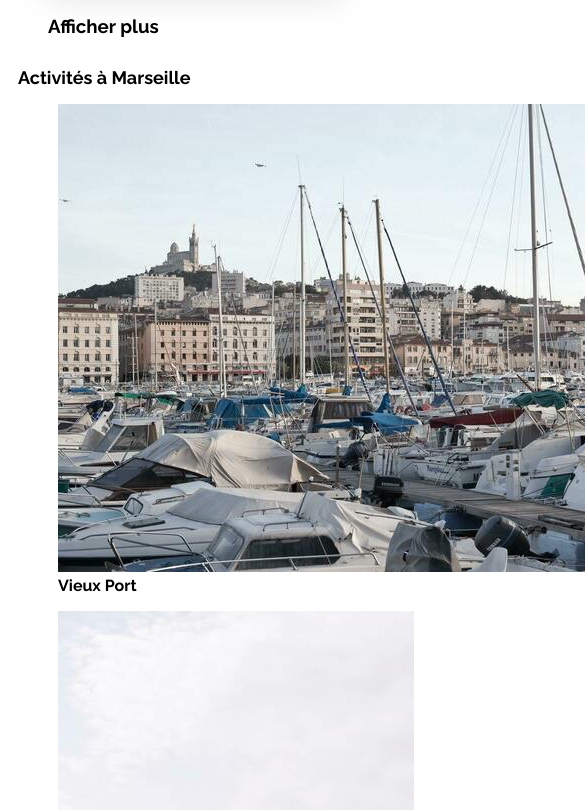
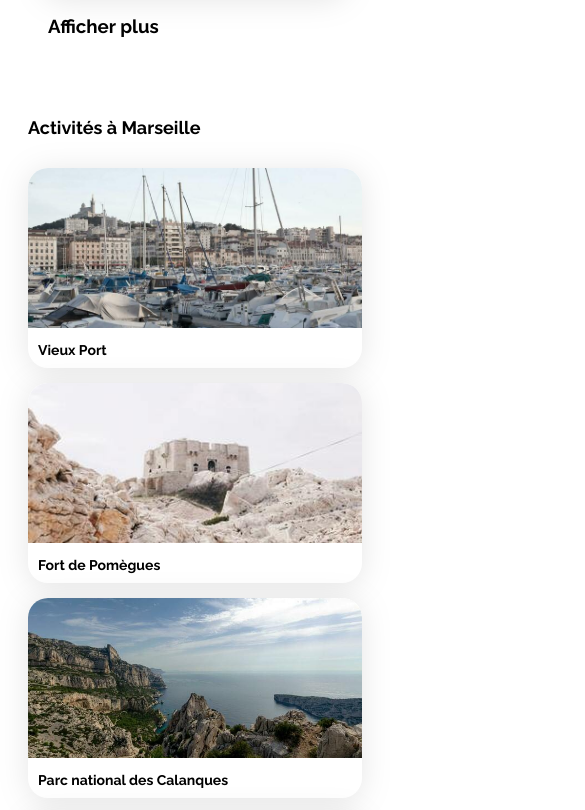
Before and after one commit to philfab/Muller_Philippe_3_code_032023, a plain HTML site: page index.html in a window 390 px wide. Shown: the part 2725-3535 px from the top of the page, 585 px wide, since content can reach past the window. Drawn offline with Linux system fonts and the light colour scheme.

Commit message:
Activites responsive

```diff
--- a/css/style.css
+++ b/css/style.css
@@ -345,7 +345,43 @@ h1 + p {
 }
 
 /****** Activités... ***********/
+.activites{
+    margin : 50px 10px 50px 10px;
+  }
 
+.activites figcaption
+{
+  font-size: 16px;
+  font-weight: 700;
+  padding: 10px;
+}
+
+.activites > h2{
+  margin-bottom: 30px;
+}
+
+.activites-cards{
+  display: flex;
+  flex-flow: row;
+  justify-content: space-between;
+  flex-wrap: nowrap;
+}
+
+.activites-cards figure{
+  margin: 0;
+}
+
+.activites-cards .card{
+  padding: 0;
+  flex-basis: 23%;
+}
+
+.activites-cards img {
+    width: 100%;
+    height: 330px;
+    border-top-left-radius: 20px;
+    border-top-right-radius: 20px;
+  }
 /****** ...Activités ***********/
 
 
@@ -370,7 +406,6 @@ footer{
 /****** Media queries ***********/
 /* Le code ci-dessous correspond à la version responsive uniquement */
 
-/****** Media queries ***********/
 /* Medium devices (tablets, less/equal than 1024px) */
 @media (max-width: 1024px) {
 .hebergements-and-populaires {
@@ -426,10 +461,18 @@ footer{
 .hebergements-cards .card-subtitle {
   font-size: 13px;
 }
+
+.activites-cards img {
+  height:210px ;
+}
+
+.activites figcaption
+{
+  font-size: 15px;
+}
 /****** ...Perso 1024 ***********/
 
 }
-
 /* Small devices (phones, less than 768px) */
 
 @media (max-width: 767.98px) {
@@ -520,7 +563,25 @@ footer{
 }
 
 #hebergements{
-    background-color: white;
+  background-color: white;
+}
+
+.activites-cards
+{
+ flex-flow: column;
+}
+
+.activites-cards figure{
+  margin : 0 0 15px 0;
+}
+
+.activites-cards img {
+  height:160px;
+}
+
+.activites figcaption
+{
+  font-size: 14px;
 }
 /****** ...Perso 768 ***********/
 
--- a/index.html
+++ b/index.html
@@ -312,33 +312,37 @@
             <!-- TITRE-->
             <h2 class="section-title">Activités à Marseille</h2>
 
-            <figure>
+            <article class="activites-cards">
+
+                <figure class="card">
                     <img src="./images/activites/reno-laithienne.jpg" alt="Le vieux port">
                     <figcaption>
                         Vieux Port
                     </figcaption>
                 </figure>
 
-            <figure >
+                <figure class="card">
                     <img src="./images/activites/paul-hermann.jpg" alt="Le Fort de Pomègues">
                     <figcaption>
                         Fort de Pomègues
                     </figcaption>
                 </figure>
 
-            <figure>
+                <figure class="card">
                     <img src="./images/activites/kilyan-sockalingum.jpg" alt="Le Parc national des Calanques">
                     <figcaption>
                         Parc national des Calanques
                     </figcaption>
                 </figure>
 
-            <figure>
+                <figure class="card">
                     <img src="./images/activites/florian-wehde.jpg" alt="Notre Dame de la Garde">
                     <figcaption>
                         Notre-Dame-de-la-Garde
                     </figcaption>
                 </figure>
+
+            </article>
 
          </article>
 
```
Lines whose indentation alone changed are shown as unchanged.
